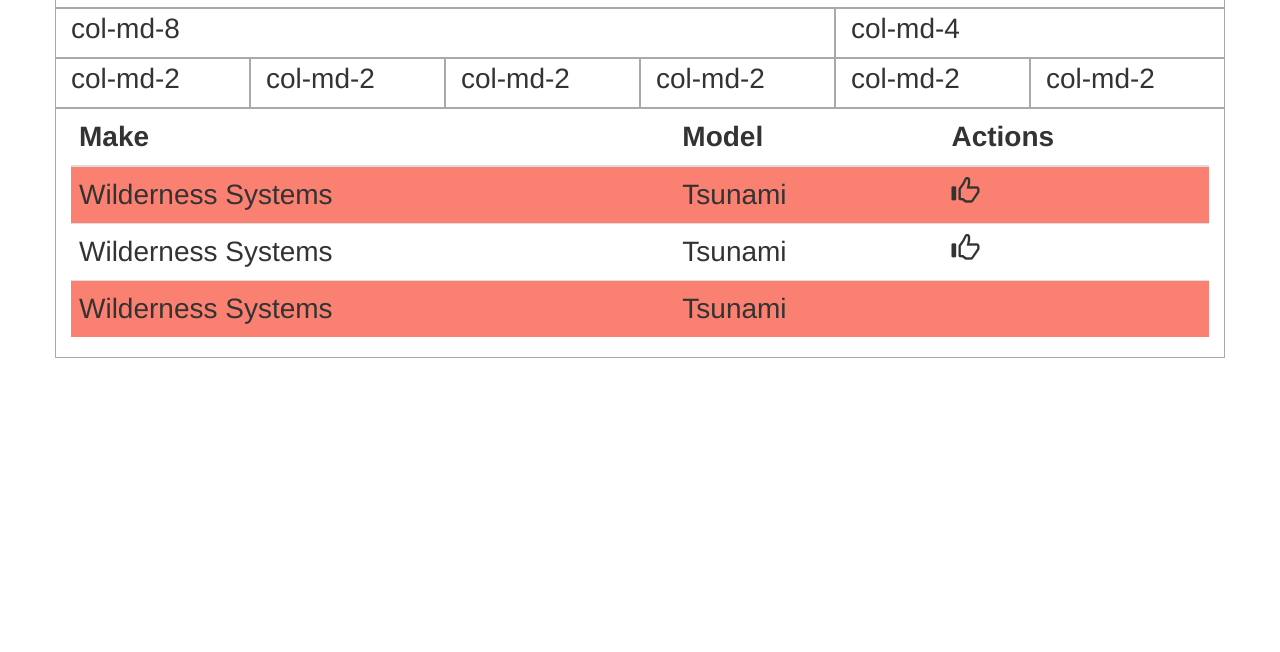
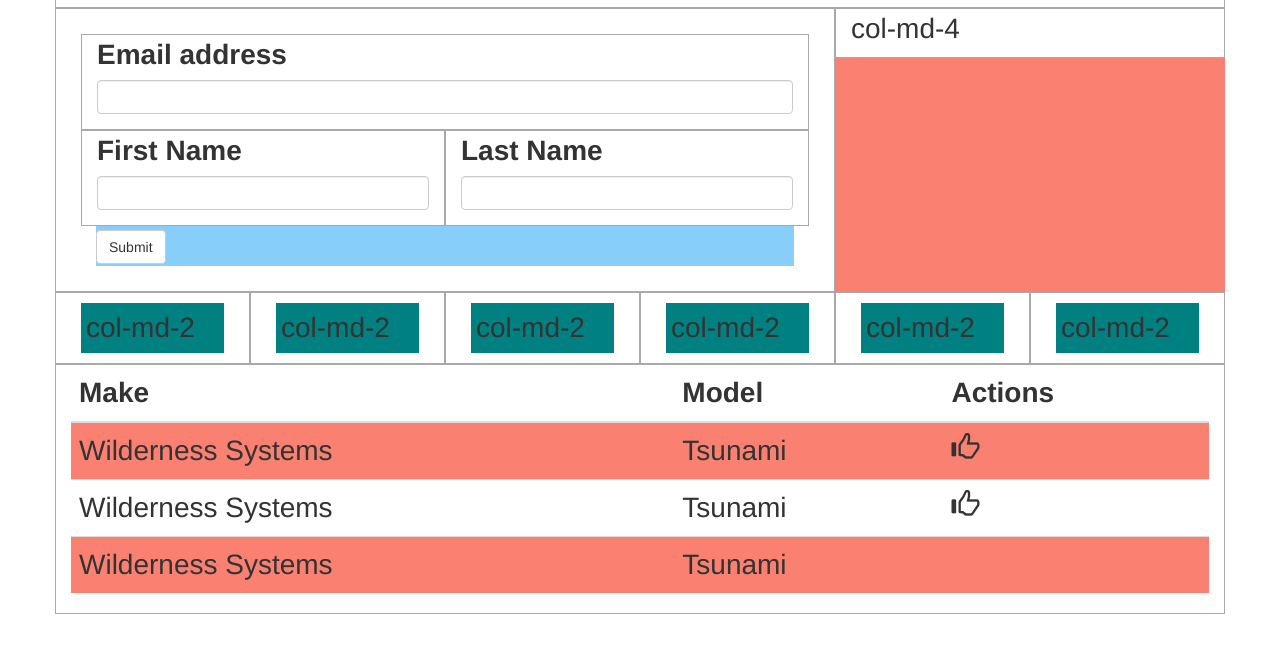
Before and after one commit to christopher-black/chi-bootstrap-intro, a plain HTML site: page index.html in a window 1280 px wide. Shown: the part 64-716 px from the top of the page. Drawn offline with Linux system fonts and the light colour scheme.

Commit message:
Added form to the HTML & CSS.

```diff
--- a/index.html
+++ b/index.html
@@ -25,19 +25,43 @@
       </div>
       <div class="row">
         <div class="col-md-8">
-          col-md-8
+          <form class="signupForm">
+            <div class="row">
+              <div class="col-md-12">
+                <div class="form-group">
+                  <label for="email">Email address</label>
+                  <input type="email" class="form-control" id="email">
+                </div>
+              </div>
+            </div>
+            <div class="row">
+              <div class="col-md-6">
+                <div class="form-group">
+                  <label for="first_name">First Name</label>
+                  <input type="text" class="form-control" id="first_name">
+                </div>
+              </div>
+              <div class="col-md-6">
+                <div class="form-group">
+                  <label for="last_name">Last Name</label>
+                  <input type="text" class="form-control" id="last_name">
+                </div>
+              </div>
+            </div>
+            <button type="submit" class="btn btn-default">Submit</button>
+          </form>
         </div>
         <div class="col-md-4 hidden-xs">
           col-md-4
         </div>
       </div>
       <div class="row">
-        <div class="col-xs-6 col-md-2">col-md-2</div>
-        <div class="col-xs-6 col-md-2">col-md-2</div>
-        <div class="col-xs-6 col-md-2">col-md-2</div>
-        <div class="col-xs-6 col-md-2">col-md-2</div>
-        <div class="col-xs-6 col-md-2">col-md-2</div>
-        <div class="col-xs-6 col-md-2">col-md-2</div>
+        <div class="col-xs-6 col-md-2"><div class="calcBtn">col-md-2</div></div>
+        <div class="col-xs-6 col-md-2"><div class="calcBtn">col-md-2</div></div>
+        <div class="col-xs-6 col-md-2"><div class="calcBtn">col-md-2</div></div>
+        <div class="col-xs-6 col-md-2"><div class="calcBtn">col-md-2</div></div>
+        <div class="col-xs-6 col-md-2"><div class="calcBtn">col-md-2</div></div>
+        <div class="col-xs-6 col-md-2"><div class="calcBtn">col-md-2</div></div>
       </div>
       <div class="row">
         <div class="col-md-12">
--- a/style.css
+++ b/style.css
@@ -1,5 +1,10 @@
 body {
   font-size: 28px;
+}
+
+.signupForm {
+  margin: 25px;
+  background-color: lightskyblue;
 }
 
 .glyphicon:hover {
@@ -8,6 +13,12 @@ body {
 
 .table-striped>tbody>tr:nth-of-type(odd) {
   background-color: salmon;
+}
+
+.calcBtn {
+  background-color: teal;
+  padding: 5px;
+  margin: 10px;
 }
 
 /* Attribute selector
```
